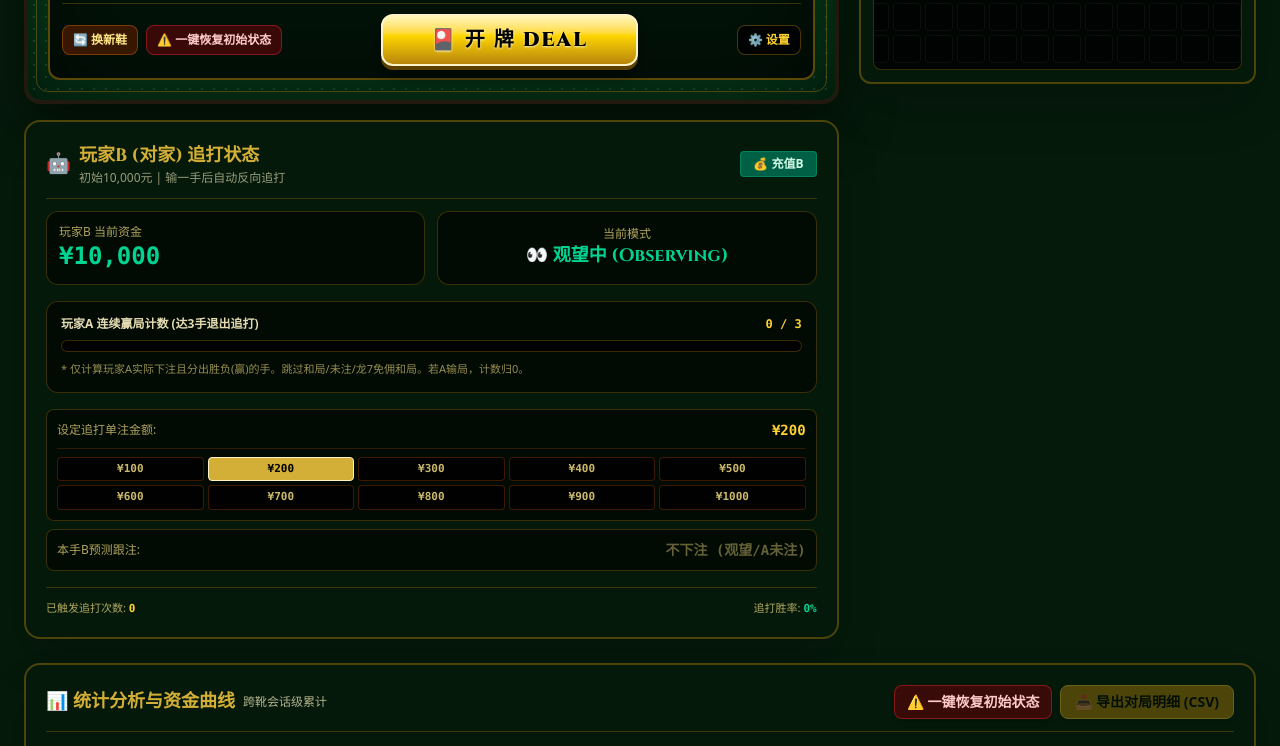
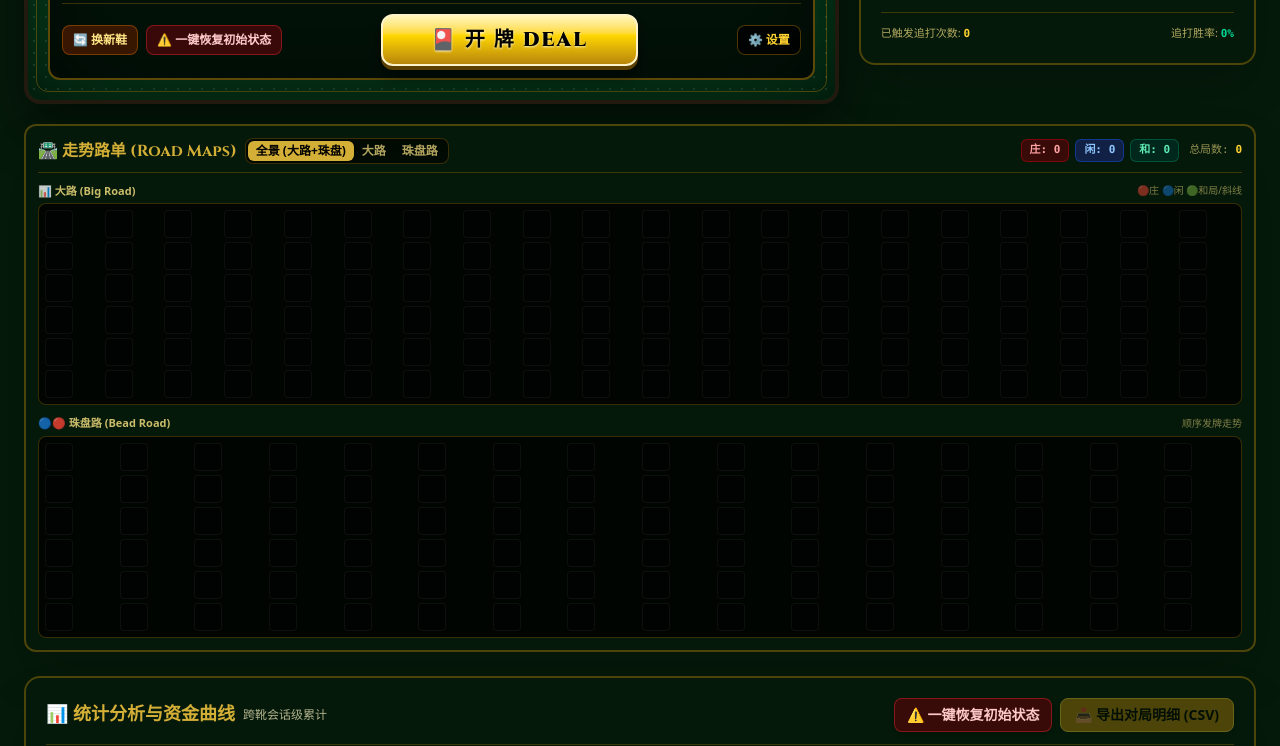
Before and after one commit to hanksun138-Sun/Baccarat-Bet, a React (Vite) app: page / in a window 1280 px wide. Shown: the part 600-1346 px from the top of the page. Built offline with nearby package versions, Linux system fonts and the light colour scheme.

Commit message:
refactor: update main screen layout for responsive design
Adjust the grid layout to stack the Player B status panel and move the road maps to a full-width section to improve space utilization on desktop and tablet displays.

```diff
--- a/src/App.tsx
+++ b/src/App.tsx
@@ -541,9 +541,10 @@
           </div>
         </header>
 
-        {/* iPad-Optimized Main Screen: Unified Cards + Operation Console & Road Maps & Player B Status */}
+        {/* iPad/Desktop Main Screen Layout */}
         <div className="grid grid-cols-1 lg:grid-cols-3 gap-4 md:gap-5">
-          <div className="lg:col-span-2 space-y-4">
+          {/* Main Gaming Table */}
+          <div className="lg:col-span-2">
             <TableFelt
               playerCards={playerCards}
               bankerCards={bankerCards}
@@ -568,8 +569,10 @@
               onOpenRecharge={() => setRechargePlayer('A')}
               onOpenSettings={() => setIsSettingsOpen(true)}
             />
+          </div>
 
-            {/* Player B Chase Status Panel */}
+          {/* Player B Status Panel */}
+          <div className="lg:col-span-1">
             <PlayerBStatus
               bBankroll={bBankroll}
               bState={bState}
@@ -581,8 +584,8 @@
             />
           </div>
 
-          <div className="lg:col-span-1">
-            {/* Road Maps (大路 & 珠盘路走势) */}
+          {/* Road Maps (大路 on top, 珠盘路 below) - Full Width */}
+          <div className="lg:col-span-3">
             <BigRoad handResults={handResults} />
           </div>
         </div>
```
